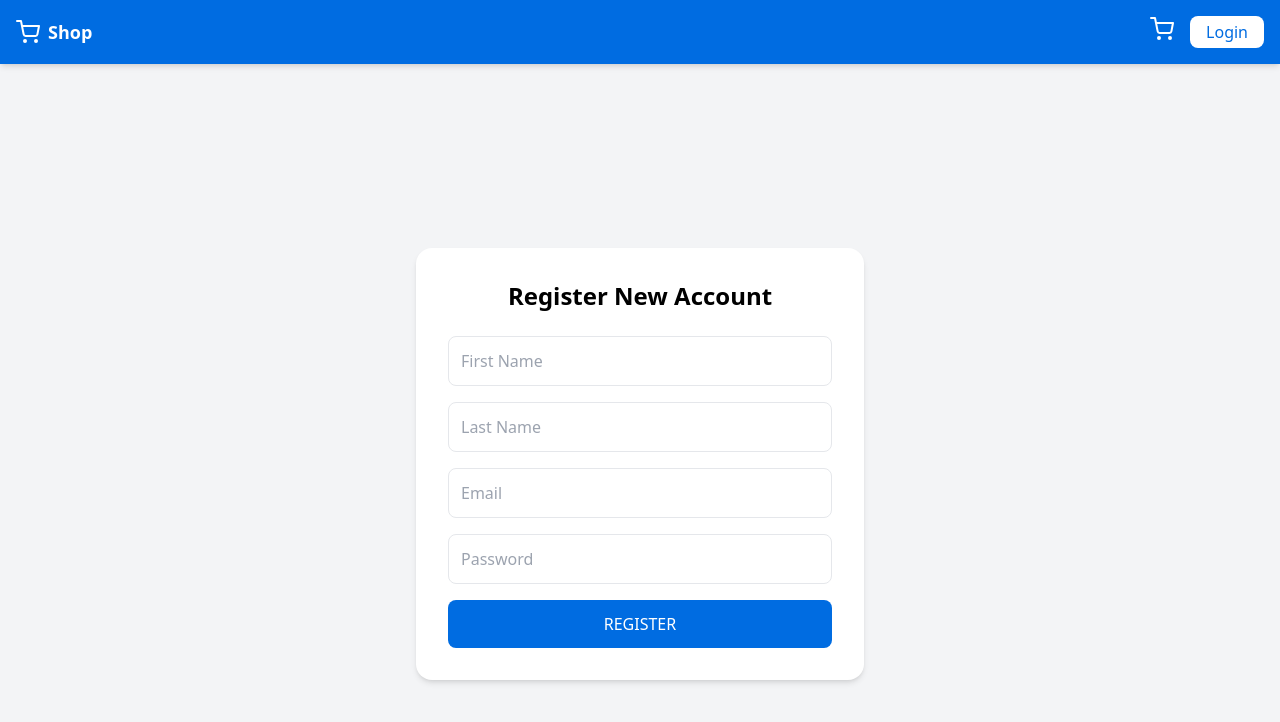
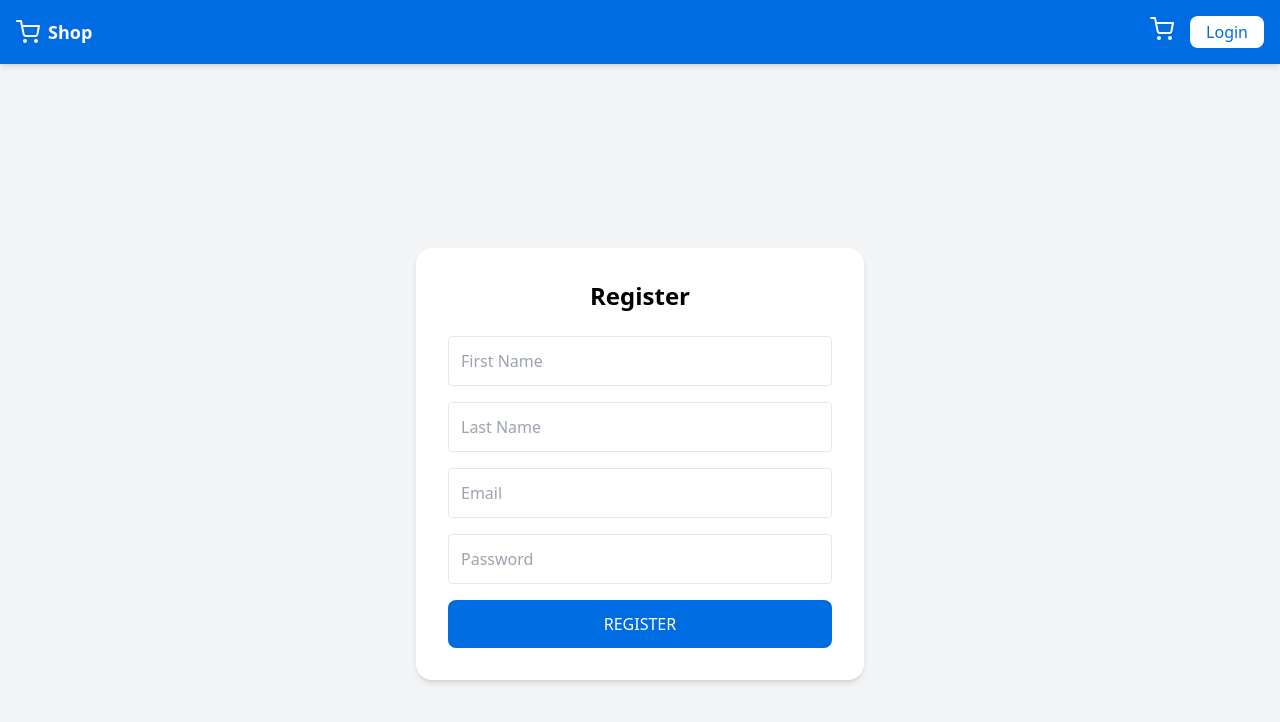
Before and after one commit to dania8shaghouri/e-commerce, a React (Vite) app in the folder frontend/: page /register in a window 1280 px wide. Shown: the top 722 px of the page. Built offline with nearby package versions, Linux system fonts and the light colour scheme; the HTML template or start-up script is replaced by a standard one.

Commit message:
Refactored Login and Register pages to use unified form state and useRequest hook

```diff
--- /dev/null
+++ b/frontend/src/hooks/useRequest.ts
@@ -0,0 +1,40 @@
+import { useState } from "react";
+
+export const useRequest = <T,>() => {
+  const [loading, setLoading] = useState(false);
+  const [error, setError] = useState("");
+  const [success, setSuccess] = useState("");
+
+  const run = async (
+    fn: () => Promise<T>,
+    onSuccess?: (data: T) => void
+  ): Promise<T | undefined> => {
+    setLoading(true);
+    setError("");
+    setSuccess("");
+
+    try {
+      const res = await fn();
+
+      setSuccess("Success");
+      onSuccess?.(res);
+
+      return res;
+    } catch (err: unknown) {
+      if (err instanceof Error) {
+        setError(err.message);
+      } else {
+        setError("Something went wrong");
+      }
+    } finally {
+      setLoading(false);
+    }
+  };
+
+  return {
+    loading,
+    error,
+    success,
+    run,
+  };
+};
--- a/frontend/src/pages/LoginPage.tsx
+++ b/frontend/src/pages/LoginPage.tsx
@@ -1,101 +1,91 @@
 import { useState } from "react";
-import axios, { AxiosError } from "axios";
+import axios from "axios";
 import { BASE_URL } from "../constants/baseUrl";
 import { useAuth } from "../context/Auth/AuthContext";
 import { useNavigate } from "react-router-dom";
+import { useRequest } from "../hooks/useRequest";
+import ErrorState from "../components/ui/ErrorState";
+
+type LoginResponse = {
+  token: string;
+  message: string;
+};
 
 const LoginPage = () => {
-  const [email, setEmail] = useState("");
-  const [password, setPassword] = useState("");
-
-  const [loading, setLoading] = useState(false);
-  const [error, setError] = useState("");
-  const [success, setSuccess] = useState("");
-
   const { login } = useAuth();
   const navigate = useNavigate();
 
-  const handleSubmit = async (e: React.FormEvent) => {
+  const { loading, error, run } = useRequest<LoginResponse>();
+
+  const [form, setForm] = useState({
+    email: "",
+    password: "",
+  });
+
+  const handleChange = (e: React.ChangeEvent<HTMLInputElement>) => {
+    setForm((prev) => ({
+      ...prev,
+      [e.target.name]: e.target.value,
+    }));
+  };
+
+  const submitLogin = () => {
+    return run(
+      async () => {
+        const res = await axios.post<LoginResponse>(
+          `${BASE_URL}/user/login`,
+          form
+        );
+
+        return res.data;
+      },
+      (data) => {
+        login(form.email, data.token);
+        navigate("/");
+      }
+    );
+  };
+
+  const handleSubmit = (e: React.FormEvent) => {
     e.preventDefault();
-
-    setError("");
-    setSuccess("");
-
-    if (!email || !password) {
-      setError("Please fill in all fields");
-      return;
-    }
-
-    if (!email.includes("@")) {
-      setError("Invalid email format");
-      return;
-    }
-    try {
-      setLoading(true);
-
-      const res = await axios.post(`${BASE_URL}/user/login`, {
-        email,
-        password,
-      });
-
-      const token = res.data.token;
-
-      if (!token) {
-        throw new Error("Invalid response from server");
-      }
-
-      login(email, token);
-
-      setEmail("");
-      setPassword("");
-
-      navigate("/");
-    } catch (err) {
-      const error = err as AxiosError<{ message: string }>;
-
-      setError(
-        error.response?.data?.message || error.message || "An error occurred",
-      );
-    } finally {
-      setLoading(false);
-    }
+    submitLogin();
   };
 
   return (
     <div className="min-h-screen flex items-center justify-center bg-gray-100">
       <div className="bg-white p-8 rounded-2xl shadow-md w-full max-w-md">
-        <h2 className="text-2xl font-semibold text-center mb-6">
-          Login to Your Account
-        </h2>
+
+        <h2 className="text-xl font-semibold mb-4">Login</h2>
 
         <form onSubmit={handleSubmit} className="space-y-4">
           <input
-            type="email"
+            name="email"
+            value={form.email}
+            onChange={handleChange}
             placeholder="Email"
-            value={email}
-            onChange={(e) => setEmail(e.target.value)}
-            className="w-full p-3 border rounded-lg"
+            className="w-full p-3 border rounded"
           />
 
           <input
+            name="password"
             type="password"
+            value={form.password}
+            onChange={handleChange}
             placeholder="Password"
-            value={password}
-            onChange={(e) => setPassword(e.target.value)}
-            className="w-full p-3 border rounded-lg"
+            className="w-full p-3 border rounded"
           />
 
-          {error && <p className="text-red-500 text-sm">{error}</p>}
-          {success && <p className="text-green-500 text-sm">{success}</p>}
-
           <button
-            type="submit"
             disabled={loading}
-            className="w-full bg-primary text-white py-3 rounded-lg"
+            className="w-full bg-blue-500 text-white py-2 rounded"
           >
-            {loading ? "Logging in..." : "LOGIN"}
+            {loading ? "Loading..." : "Login"}
           </button>
         </form>
+
+        {error && (
+          <ErrorState message={error} onRetry={submitLogin} />
+        )}
       </div>
     </div>
   );
--- a/frontend/src/pages/RegisterPage.tsx
+++ b/frontend/src/pages/RegisterPage.tsx
@@ -1,116 +1,113 @@
 import { useState } from "react";
-import axios, { AxiosError } from "axios";
+import axios from "axios";
 import { BASE_URL } from "../constants/baseUrl";
 import { useAuth } from "../context/Auth/AuthContext";
 import { useNavigate } from "react-router-dom";
+import { useRequest } from "../hooks/useRequest";
+import ErrorState from "../components/ui/ErrorState";
+
+type RegisterResponse = {
+  token: string;
+  message: string;
+};
 
 const RegisterPage = () => {
-  const [firstName, setFirstName] = useState("");
-  const [lastName, setLastName] = useState("");
-  const [email, setEmail] = useState("");
-  const [password, setPassword] = useState("");
-
-  const [loading, setLoading] = useState(false);
-  const [error, setError] = useState("");
-  const [success, setSuccess] = useState("");
-
   const { login } = useAuth();
   const navigate = useNavigate();
 
-  const handleSubmit = async (e: React.FormEvent) => {
+  const { loading, error, run } = useRequest<RegisterResponse>();
+
+  const [form, setForm] = useState({
+    firstName: "",
+    lastName: "",
+    email: "",
+    password: "",
+  });
+
+  const handleChange = (e: React.ChangeEvent<HTMLInputElement>) => {
+    setForm((prev) => ({
+      ...prev,
+      [e.target.name]: e.target.value,
+    }));
+  };
+
+  const submitRegister = () => {
+    return run(
+      async () => {
+        const res = await axios.post<RegisterResponse>(
+          `${BASE_URL}/user/register`,
+          form
+        );
+
+        return res.data;
+      },
+      (data) => {
+        login(form.email, data.token);
+        navigate("/");
+      }
+    );
+  };
+
+  const handleSubmit = (e: React.FormEvent) => {
     e.preventDefault();
-
-    setError("");
-    setSuccess("");
-
-    if (!firstName || !lastName || !email || !password) {
-      setError("Please fill in all fields");
-      return;
-    }
-
-    try {
-      setLoading(true);
-
-      const res = await axios.post(`${BASE_URL}/user/register`, {
-        firstName,
-        lastName,
-        email,
-        password,
-      });
-
-      const token = res.data.token;
-      if (!token) {
-        setError("Invalid response from server");
-        return;
-      }
-      login(email, token);
-      navigate("/");
-      console.log(res.data);
-      setSuccess(res.data.message || "Registration successful");
-      setFirstName("");
-      setLastName("");
-      setEmail("");
-      setPassword("");
-    } catch (err) {
-      const error = err as AxiosError<{ message: string }>;
-
-      setError(error.response?.data?.message || "An error occurred");
-    } finally {
-      setLoading(false);
-    }
+    submitRegister();
   };
 
   return (
     <div className="min-h-screen flex items-center justify-center bg-gray-100">
       <div className="bg-white p-8 rounded-2xl shadow-md w-full max-w-md">
-        <h2 className="text-2xl font-semibold text-center mb-6">
-          Register New Account
+
+        <h2 className="text-2xl font-semibold mb-6 text-center">
+          Register
         </h2>
 
         <form onSubmit={handleSubmit} className="space-y-4">
+
           <input
-            type="text"
+            name="firstName"
+            value={form.firstName}
+            onChange={handleChange}
             placeholder="First Name"
-            value={firstName}
-            onChange={(e) => setFirstName(e.target.value)}
-            className="w-full p-3 border rounded-lg"
+            className="w-full p-3 border rounded"
           />
 
           <input
-            type="text"
+            name="lastName"
+            value={form.lastName}
+            onChange={handleChange}
             placeholder="Last Name"
-            value={lastName}
-            onChange={(e) => setLastName(e.target.value)}
-            className="w-full p-3 border rounded-lg"
+            className="w-full p-3 border rounded"
           />
 
           <input
-            type="email"
+            name="email"
+            value={form.email}
+            onChange={handleChange}
             placeholder="Email"
-            value={email}
-            onChange={(e) => setEmail(e.target.value)}
-            className="w-full p-3 border rounded-lg"
+            className="w-full p-3 border rounded"
           />
 
           <input
+            name="password"
             type="password"
+            value={form.password}
+            onChange={handleChange}
             placeholder="Password"
-            value={password}
-            onChange={(e) => setPassword(e.target.value)}
-            className="w-full p-3 border rounded-lg"
+            className="w-full p-3 border rounded"
           />
 
-          {error && <p className="text-red-500 text-sm">{error}</p>}
-          {success && <p className="text-green-500 text-sm">{success}</p>}
-
           <button
-            type="submit"
             disabled={loading}
             className="w-full bg-primary text-white py-3 rounded-lg"
           >
             {loading ? "Loading..." : "REGISTER"}
           </button>
+
         </form>
+
+        {error && (
+          <ErrorState message={error} onRetry={submitRegister} />
+        )}
       </div>
     </div>
   );
```
